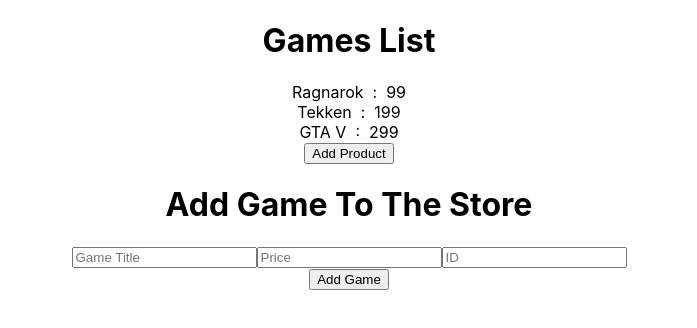
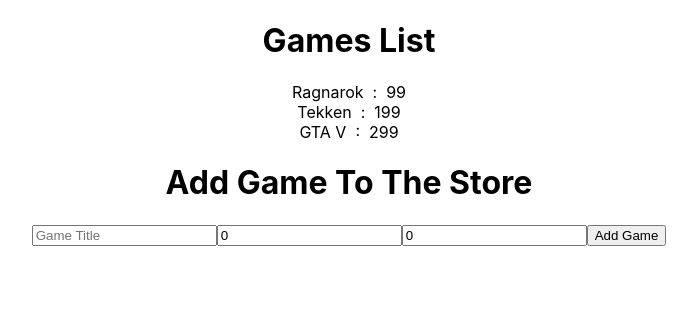
Before and after one commit to iamjerriz/shopping-cart, a React (Create React App) app in the folder shopping-cart/: page / in a window 1280 px wide. Shown: the top 328 px of the page, without its empty margins (291-988 px from the left). Built offline with nearby package versions, Linux system fonts and the light colour scheme.

Commit message:
form adding in redux

```diff
--- a/shopping-cart/src/App.tsx
+++ b/shopping-cart/src/App.tsx
@@ -3,13 +3,17 @@ import './App.css';
 
 import ProductsList from './Products/ProductsList';
 import ProductForm from './Products/ProductForm';
+import { Provider } from 'react-redux';
+import store from './store';
 
 function App() {
   return (
-    <div className="App">
-      <ProductsList />
-      <ProductForm />
-    </div>
+    <Provider store={store}>
+      <div className="App">
+        <ProductsList />
+        <ProductForm />
+      </div>
+    </Provider>
   );
 }
 
--- a/shopping-cart/src/Products/ProductForm.tsx
+++ b/shopping-cart/src/Products/ProductForm.tsx
@@ -1,21 +1,45 @@
 import React, { useState } from "react";
+import { useAppDispatch } from "../store.hooks";
+import { addProduct, Product } from "./products.slice";
 
 interface ProductFormProps{
 
 }
 
 
-const ProductForm: React.FC<ProductFormProps> = ({}) => {
+    const ProductForm: React.FC<ProductFormProps> = ({}) => {
+
+
+    const dispatch = useAppDispatch()
+
+    const [product, setProduct] = useState<Product>({
+        title: '',
+        price: 0,
+        id: 0,
+    })
+
+    const handleChange = ( {target: {name, value}}: React.ChangeEvent<HTMLInputElement>) => setProduct(prev => {
+        (prev as any)[name] = value;
+        const newValue = {...prev}
+        return newValue;
+    })
+
+    const handleSubmit = (e: React.FormEvent) => {
+        e.preventDefault()
+       dispatch(addProduct(product))
+    }
+
+    const {title, price, id} = product
 
     return (
         <div>
             <h1>Add Game To The Store</h1>
-            <form>
-                <input type="text" placeholder="Game Title" name="title"/>
-                <input type="number" placeholder="Price" name="price"/>
-                <input type="number" placeholder="ID" name="id"/>
+            <form onSubmit={handleSubmit}>
+                <input type="text" placeholder="Game Title" name="title" value={title} onChange={handleChange}/>
+                <input type="number" placeholder="Price" name="price" value={price} onChange={handleChange}/>
+                <input type="number" placeholder="ID" name="id" value={id} onChange={handleChange}/>
+                <button type="submit">Add Game</button>
             </form>
-            <button>Add Game</button>
         </div>
     )
 }
--- a/shopping-cart/src/Products/ProductsList.tsx
+++ b/shopping-cart/src/Products/ProductsList.tsx
@@ -1,41 +1,27 @@
 import React, { useState } from "react";
+import { useSelector } from "react-redux";
+import { getProductsSelector } from "./products.slice";
 
 interface ProductsListProps{
 
 }
 
-interface Product {
-    title: string;
-    price: number;
-    id: number
-}
 
-const intialProducts = [
-    { title: "Ragnarok", price: 99, id: 1 },
-    { title: "Tekken", price: 199, id: 2 },
-    { title: "GTA V", price: 299, id: 3 },
-]
 
 const ProductsList: React.FC<ProductsListProps> = ({}) => {
 
-    const [ products, setProducts ] = useState<Product[]>(intialProducts)
+    const Products = useSelector(getProductsSelector)
 
     return (
         <div>
             <h1>Games List</h1>
             {
-                intialProducts.map(product =>
+                Products.map(product =>
                 <div key={product.id}>
                     <span>{product.title}</span>&nbsp; : &nbsp;<span>{product.price}</span>
                 </div>
                 )
             }
-
-            <button onClick={() => setProducts( prevProducts => [{
-                title: "Street Fighter",
-                price: 599,
-                id: 4
-            },...prevProducts])}>Add Product</button>
         </div>
     )
 }
--- /dev/null
+++ b/shopping-cart/src/Products/products.slice.ts
@@ -0,0 +1,31 @@
+import { createSlice, PayloadAction } from "@reduxjs/toolkit"
+import { RootState } from "../store";
+
+export interface Product {
+    title: string;
+    price: number;
+    id: number;
+}
+
+
+const initialState: Product[] = [
+    { title: "Ragnarok", price: 99, id: 1 },
+    { title: "Tekken", price: 199, id: 2 },
+    { title: "GTA V", price: 299, id: 3 },
+]
+
+const productsSlice = createSlice({
+    name: 'pdoructs',
+    initialState,
+    reducers: {
+        addProduct: (state, action: PayloadAction<Product>) => {
+            return [action.payload, ...state]
+        }
+    }
+})
+
+export const { addProduct } = productsSlice.actions
+
+export const getProductsSelector = (state: RootState) => state.products;
+
+export default productsSlice.reducer
--- /dev/null
+++ b/shopping-cart/src/store.hooks.ts
@@ -0,0 +1,5 @@
+import {TypedUseSelectorHook, useDispatch, useSelector} from 'react-redux'
+import type {RootState, AppDispatch} from './store'
+
+export const useAppDispatch = () => useDispatch<AppDispatch>()
+export const useAppSelector: TypedUseSelectorHook<RootState> = useSelector;
--- /dev/null
+++ b/shopping-cart/src/store.ts
@@ -0,0 +1,13 @@
+import { configureStore } from "@reduxjs/toolkit";
+import products from './Products/products.slice'
+
+const store = configureStore({
+    reducer: {
+        products
+    }
+})
+
+export type RootState = ReturnType<typeof store.getState>
+export type AppDispatch = typeof store.dispatch;
+
+export default store;
```
